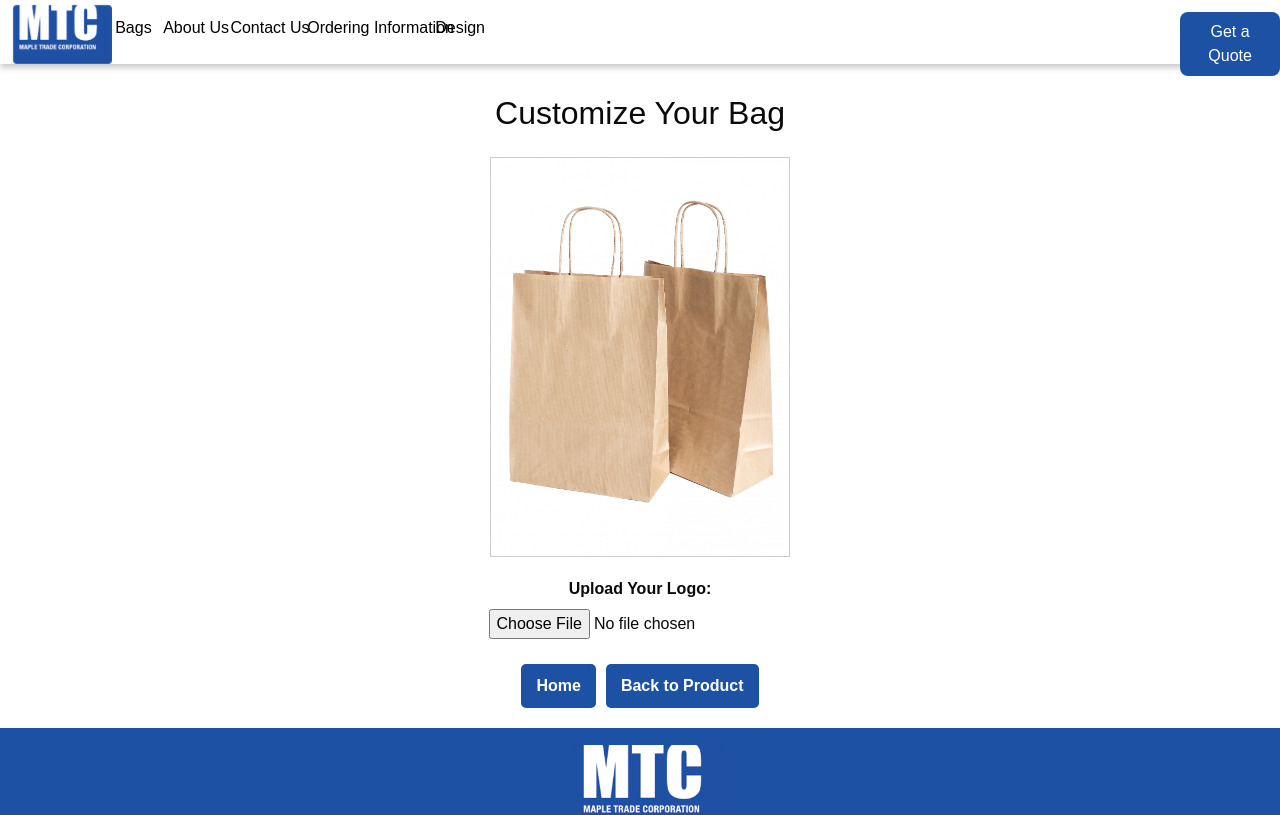
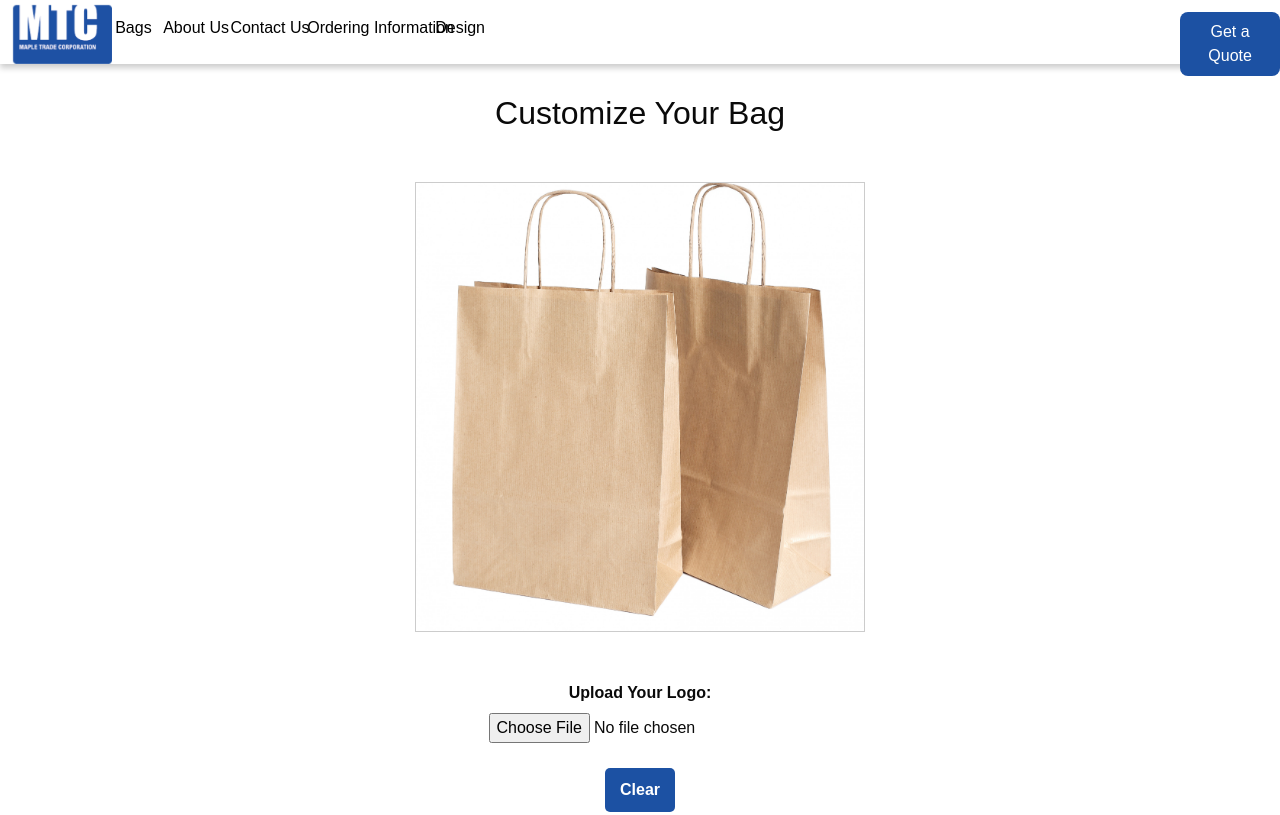
Before and after one commit to paul-ngyn/TKN-Paperbags, a Next.js app: page /design in a window 1280 px wide. Shown: the top 815 px of the page. Built offline with nearby package versions, Linux system fonts and the light colour scheme.

Commit message:
added v1 customizer

```diff
--- a/app/components/ContactUsPage/ContactUsPage.module.css
+++ b/app/components/ContactUsPage/ContactUsPage.module.css
@@ -12,7 +12,7 @@
   }
 
   .formContainer {
-    margin-top: 30px;
+    margin-top: 8%;
     background-color: white;
     border-radius: 8px;
     padding: 20px;
@@ -51,7 +51,7 @@
     border: none;
     border-radius: 5px;
     cursor: pointer;
-    margin-bottom: 90px;
+    margin-bottom: 28%;
   }
 
   .submitButton:hover {
--- a/app/components/DesignPage/DesignPage.module.css
+++ b/app/components/DesignPage/DesignPage.module.css
@@ -28,10 +28,11 @@
 
   .bagContainer {
     position: relative;
-    width: 300px;   /* Adjust width as needed */
-    height: 400px;  /* Adjust height as needed */
+    width: 450px;   /* Adjust width as needed */
+    height: 450px;  /* Adjust height as needed */
     border: 1px solid #ccc;
-    margin-bottom: 20px;
+    margin-bottom: 4%;
+    margin-top: 2%;
   }
 
   .bagImage {
@@ -73,6 +74,7 @@
     border-radius: 5px;
     cursor: pointer;
     font-weight: bold;
+    margin-bottom: 8vh
   }
 
   .navButton:hover {
--- a/app/components/DesignPage/DesignPage.tsx
+++ b/app/components/DesignPage/DesignPage.tsx
@@ -15,13 +15,18 @@ const DesignPage: React.FC<DesignPageProps> = ({ handleNavigation }) => {
 
   const handleLogoUpload = (e: React.ChangeEvent<HTMLInputElement>) => {
     if (e.target.files && e.target.files[0]) {
+      const file = e.target.files[0];
+      if (file && file.type === 'image/png') {
         const reader = new FileReader();
         reader.onload = (event) => {
           if (event.target) {
             setLogo(event.target.result as string);
           }
         };
-      reader.readAsDataURL(e.target.files[0]);
+        reader.readAsDataURL(file);
+      } else {
+        alert('Please upload a valid PNG file.');
+      }
     }
   };
 
@@ -52,12 +57,11 @@ const DesignPage: React.FC<DesignPageProps> = ({ handleNavigation }) => {
         <label htmlFor="logoUpload" className={styles.uploadLabel}>
           Upload Your Logo:
         </label>
-        <input type="file" id="logoUpload" accept="image/*" onChange={handleLogoUpload} />
+        <input type="file" id="logoUpload" accept="image/png" onChange={handleLogoUpload} />
       </div>
 
       <div className={styles.navigation}>
-        <Link href="/" className={styles.navButton}>Home</Link>
-        <Link href="/product" className={styles.navButton}>Back to Product</Link>
+        <button onClick={() => setLogo(null)} className={styles.navButton}>Clear</button>
       </div>
     </div>
   );
```
Lines whose indentation alone changed are shown as unchanged.
